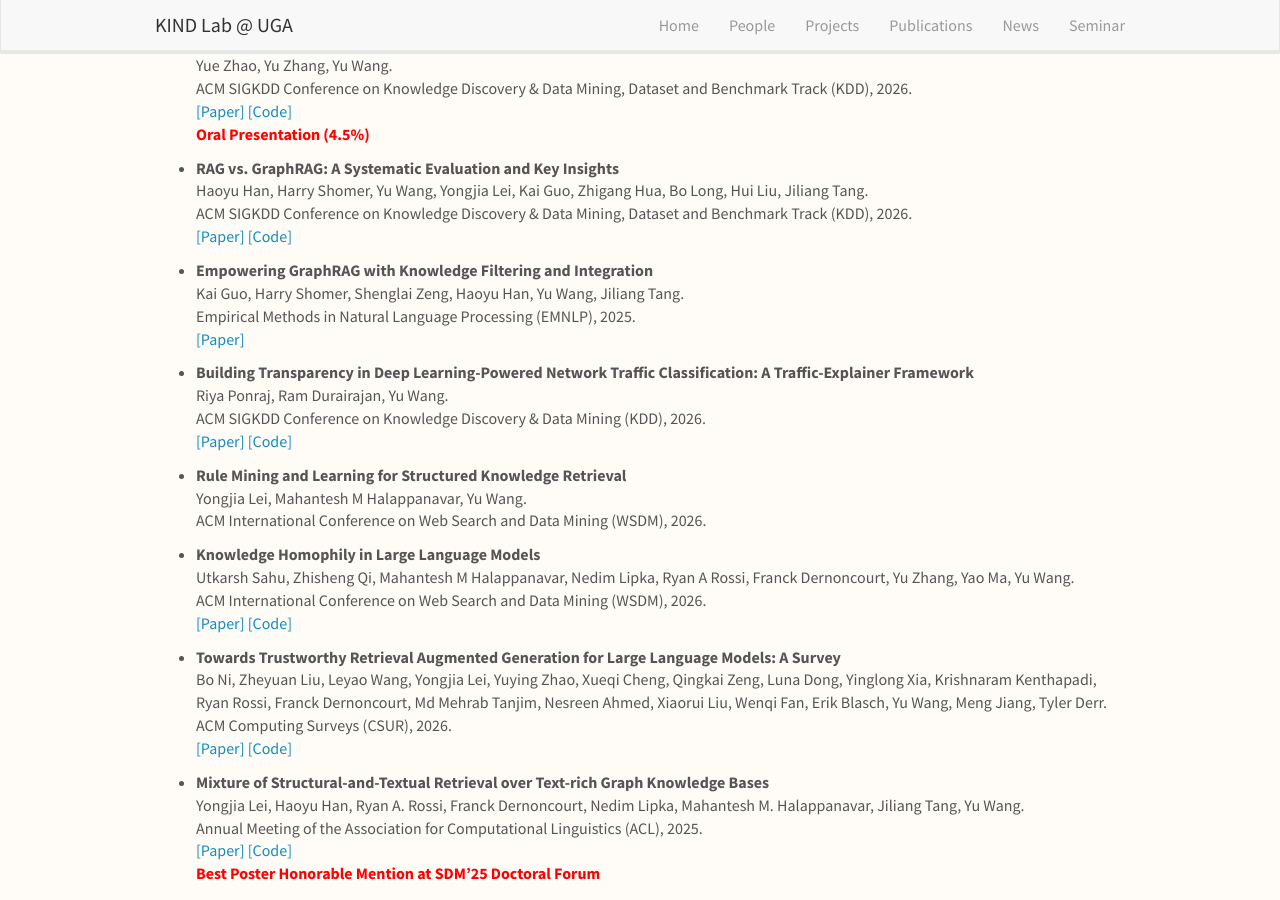
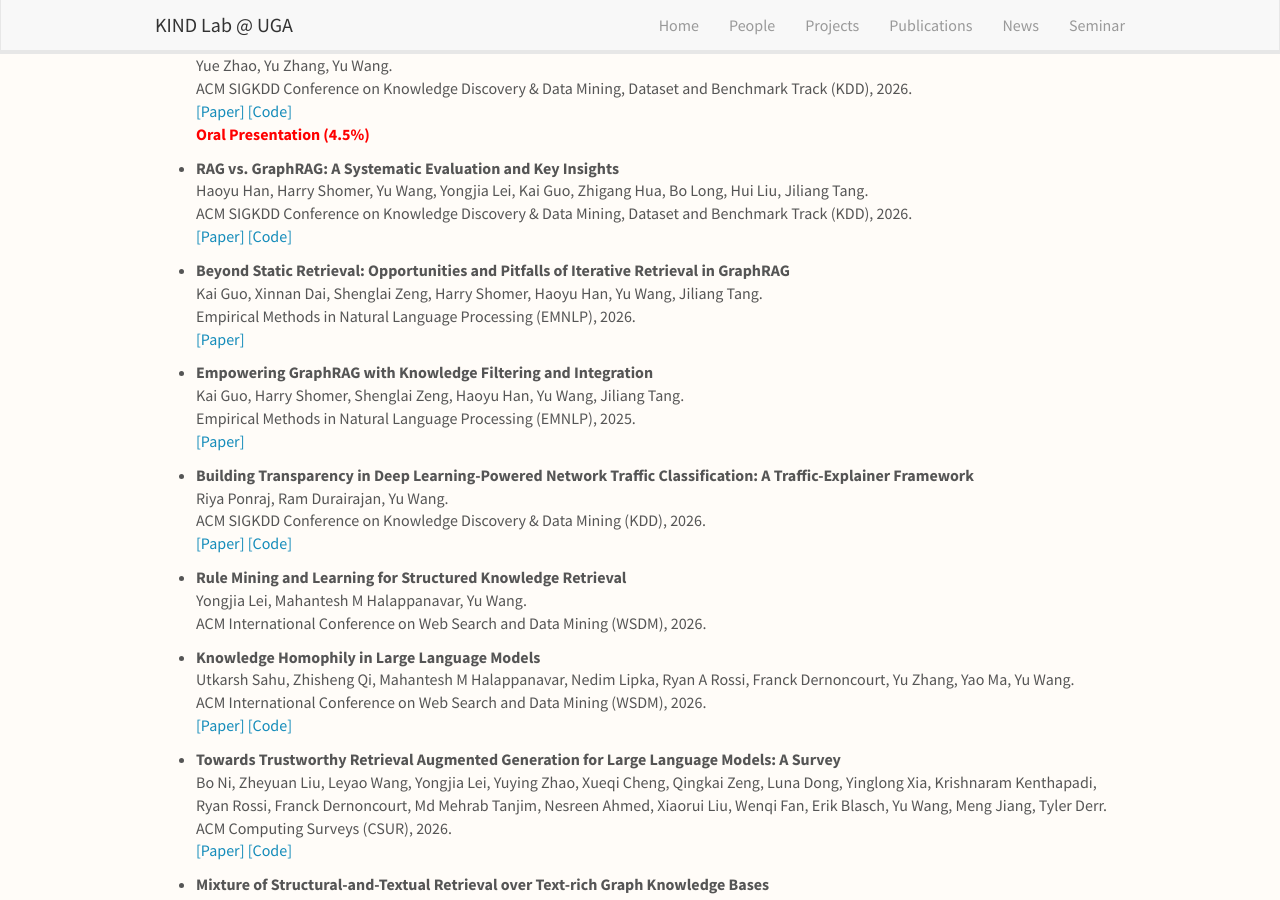
Before and after one commit to KINDLab-Fly/KINDLab-Fly.github.io, a Jekyll site: the page built from _pages/projects/nsf-III-GraphRAG.md, in a window 1280 px wide and 900 px high, scrolled down 1575 px. Built offline with Jekyll 4.4.1, drawn with Linux system fonts in a browser that asks for light colours; nearby versions of some CDN libraries.

Commit message:
Add EMNLP GraphRAG paper

```diff
--- a/_data/news.yml
+++ b/_data/news.yml
@@ -1,3 +1,6 @@
+- date: 08/2026
+  headline: "📚 Our paper, <a href=\"https://arxiv.org/abs/2509.25530\" target=\"_blank\" rel=\"noopener noreferrer\">Beyond Static Retrieval: Opportunities and Pitfalls of Iterative Retrieval in GraphRAG</a>, has been accepted at EMNLP'26!"
+
 - date: 08/2026
   headline: "🧪 <span style=\"color:red\"><b>Released demo: <a href=\"https://drug-design.graphagentintelligence.com/\" target=\"_blank\" rel=\"noopener noreferrer\" style=\"color:red\">Agentic Intelligence for Structured Drug Design</a>!</b></span>"
 
--- a/_pages/projects/nsf-III-GraphRAG.md
+++ b/_pages/projects/nsf-III-GraphRAG.md
@@ -49,6 +49,11 @@ ACM SIGKDD Conference on Knowledge Discovery & Data Mining, Dataset and Benchmar
 Haoyu Han, Harry Shomer, Yu Wang, Yongjia Lei, Kai Guo, Zhigang Hua, Bo Long, Hui Liu, Jiliang Tang.\
 ACM SIGKDD Conference on Knowledge Discovery & Data Mining, Dataset and Benchmark Track (KDD), 2026.\
 [[Paper]](https://arxiv.org/abs/2502.11371) [[Code]](https://github.com/haoyuhan1/RAGvsGraphRAG)
+
+- **Beyond Static Retrieval: Opportunities and Pitfalls of Iterative Retrieval in GraphRAG**\
+Kai Guo, Xinnan Dai, Shenglai Zeng, Harry Shomer, Haoyu Han, Yu Wang, Jiliang Tang.\
+Empirical Methods in Natural Language Processing (EMNLP), 2026.\
+[[Paper]](https://arxiv.org/abs/2509.25530)
 
 - **Empowering GraphRAG with Knowledge Filtering and Integration**\
 Kai Guo, Harry Shomer, Shenglai Zeng, Haoyu Han, Yu Wang, Jiliang Tang.\
```
Also changed, not shown: _pages/project.md (+1 -0 lines), _pages/publications.md (+4 -0 lines).
